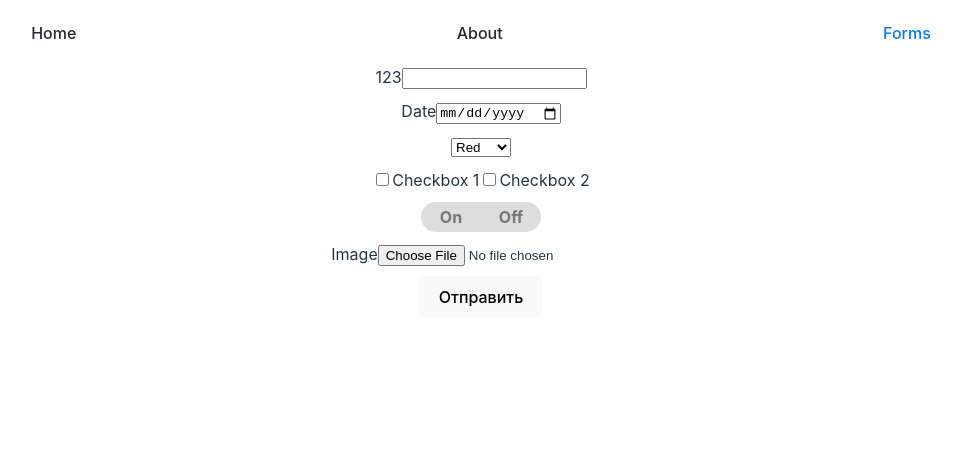
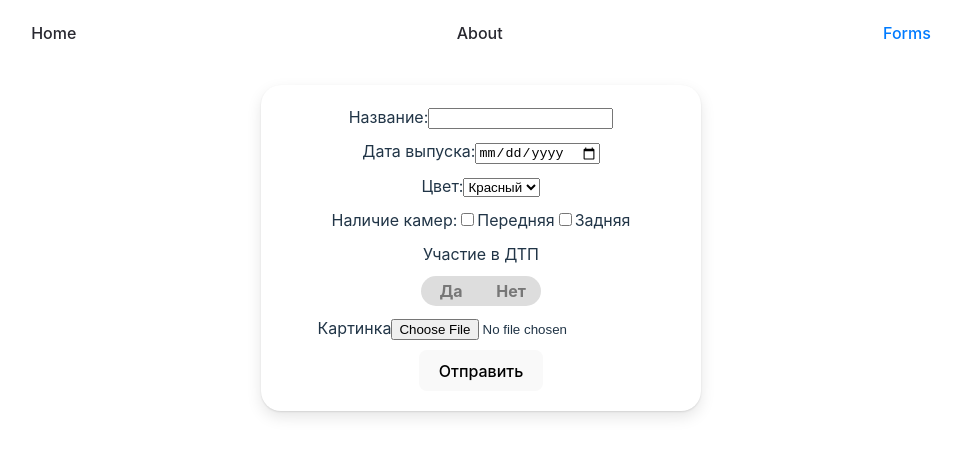
Before and after one commit to fkodirov/vite-react-ts, a React (Vite) app: page /forms in a window 1280 px wide. Shown: the top 456 px of the page, without its empty margins (159-1121 px from the left). Built offline with nearby package versions, Linux system fonts and the light colour scheme.

Commit message:
feat: check form and add card

```diff
--- a/src/App.tsx
+++ b/src/App.tsx
@@ -23,5 +23,4 @@ function App() {
     </>
   );
 }
-
 export default App;
--- a/src/components/form.tsx
+++ b/src/components/form.tsx
@@ -1,9 +1,19 @@
-import React from 'react';
-
+import React, { ChangeEvent } from 'react';
 interface Props {
   onSubmit: (formData: FormData) => void;
 }
 
+interface State {
+  inputFilled: boolean;
+  dateInputFilled: boolean;
+  selectFilled: boolean;
+  checkbox1Filled: boolean;
+  checkbox2Filled: boolean;
+  onRadioFilled: boolean;
+  offRadioFilled: boolean;
+  imageFilled: boolean;
+}
+let valid: number;
 class UncontrolledComponent extends React.Component<Props> {
   inputRef = React.createRef<HTMLInputElement>();
   dateInputRef = React.createRef<HTMLInputElement>();
@@ -14,65 +24,124 @@ class UncontrolledComponent extends React.Component<Props> {
   offRadioRef = React.createRef<HTMLInputElement>();
   imageRef = React.createRef<HTMLInputElement>();
 
+  state: State = {
+    inputFilled: true,
+    dateInputFilled: true,
+    selectFilled: true,
+    checkbox1Filled: true,
+    checkbox2Filled: true,
+    onRadioFilled: true,
+    offRadioFilled: true,
+    imageFilled: true,
+  };
   handleSubmit = (event: React.FormEvent<HTMLFormElement>) => {
     event.preventDefault();
-    console.log(this.inputRef.current?.value);
-    console.log(this.dateInputRef.current?.value);
-    console.log(this.selectRef.current?.value);
-    console.log(this.checkbox1Ref.current?.value);
-    console.log(this.checkbox2Ref.current?.value);
-    console.log(this.onRadioRef.current?.value);
-    console.log(this.offRadioRef.current?.value);
+    valid = 0;
+    const formData = new FormData(event.currentTarget);
 
-    if (this.imageRef.current?.files) console.log(this.imageRef.current?.files[0]);
-    this.props.onSubmit({
-      input: this.inputRef.current?.value,
-      date: this.dateInputRef.current?.value,
-      select: this.selectRef.current?.value,
-      checkbox1: this.checkbox1Ref.current?.checked,
-      checkbox2: this.checkbox2Ref.current?.checked,
-      switcher: this.onRadioRef.current?.checked ? 'on' : 'off',
-      image: this.imageRef.current?.files?.[0],
-    });
+    if (!this.inputRef.current?.value) {
+      valid++;
+      this.setState({ inputFilled: false });
+    } else {
+      this.setState({ inputFilled: true });
+    }
+
+    if (!this.dateInputRef.current?.value) {
+      valid++;
+      this.setState({ dateInputFilled: false });
+    } else {
+      this.setState({ dateInputFilled: true });
+    }
+    if (!this.checkbox1Ref.current?.checked && !this.checkbox2Ref.current?.checked) {
+      valid++;
+      this.setState({ checkbox1Filled: false });
+      this.setState({ checkbox2Filled: false });
+    } else {
+      this.setState({ checkbox1Filled: true });
+      this.setState({ checkbox2Filled: true });
+    }
+    if (!this.onRadioRef.current?.checked && !this.offRadioRef.current?.checked) {
+      valid++;
+      this.setState({ onRadioFilled: false });
+      this.setState({ offRadioFilled: false });
+    } else {
+      this.setState({ onRadioFilled: true });
+      this.setState({ offRadioFilled: true });
+    }
+    if (this.imageRef.current?.files) {
+      if (!this.imageRef.current?.files[0]) {
+        valid++;
+        this.setState({ imageFilled: false });
+      } else {
+        this.setState({ imageFilled: true });
+      }
+    }
+
+    if (valid == 0) this.props.onSubmit(formData);
+    else alert('Пожалуйста, заполните поля помеченные красным.');
   };
-
+  handleInputChange = (event: ChangeEvent<HTMLInputElement>) => {
+    const inputFilled = event.target.value;
+    this.setState({ inputFilled });
+  };
   render() {
-    // const { label } = this.props;
+    const {
+      inputFilled,
+      dateInputFilled,
+      checkbox1Filled,
+      checkbox2Filled,
+      onRadioFilled,
+      offRadioFilled,
+      imageFilled,
+    } = this.state;
     return (
-      <form onSubmit={this.handleSubmit}>
+      <form onSubmit={this.handleSubmit} className="my-form">
         <div>
-          <label htmlFor="text-input">123</label>
-          <input type="text" ref={this.inputRef} name="text-input" />
+          <label htmlFor="textinput" style={{ color: inputFilled ? 'inherit' : 'red' }}>
+            Название:
+          </label>
+          <input type="text" ref={this.inputRef} name="textinput" />
         </div>
         <div>
-          <label htmlFor="date-input">Date</label>
+          <label htmlFor="date-input" style={{ color: dateInputFilled ? 'inherit' : 'red' }}>
+            Дата выпуска:
+          </label>
           <input type="date" ref={this.dateInputRef} name="date-input" />
         </div>
         <div>
+          Цвет:
           <select ref={this.selectRef} name="color-selection">
-            <option value="red">Red</option>
-            <option value="green">Green</option>
-            <option value="blue">Blue</option>
+            <option value="Красный">Красный</option>
+            <option value="Зеленый">Зеленый</option>
+            <option value="Синий">Синий</option>
           </select>
         </div>
         <div>
+          <span style={{ color: checkbox1Filled || checkbox2Filled ? 'inherit' : 'red' }}>
+            Наличие камер:
+          </span>
           <label>
             <input type="checkbox" ref={this.checkbox1Ref} name="checkbox-1" />
-            Checkbox 1
+            Передняя
           </label>
           <label>
             <input type="checkbox" ref={this.checkbox2Ref} name="checkbox-2" />
-            Checkbox 2
+            Задняя
           </label>
         </div>
+        <span style={{ color: onRadioFilled || offRadioFilled ? 'inherit' : 'red' }}>
+          Участие в ДТП
+        </span>
         <div className="switcher">
-          <input type="radio" id="on" name="switcher" value="on" ref={this.onRadioRef} />
-          <label htmlFor="on">On</label>
-          <input type="radio" id="off" name="switcher" value="off" ref={this.offRadioRef} />
-          <label htmlFor="off">Off</label>
+          <input type="radio" id="on" name="switcher" value="Да" ref={this.onRadioRef} />
+          <label htmlFor="on">Да</label>
+          <input type="radio" id="off" name="switcher" value="Нет" ref={this.offRadioRef} />
+          <label htmlFor="off">Нет</label>
         </div>
         <div>
-          <label htmlFor="image-input">Image</label>
+          <label htmlFor="image-input" style={{ color: imageFilled ? 'inherit' : 'red' }}>
+            Картинка
+          </label>
           <input type="file" accept="image/*" ref={this.imageRef} name="image-input" />
         </div>
         <button type="submit">Отправить</button>
--- a/src/components/newcard.tsx
+++ b/src/components/newcard.tsx
@@ -1,31 +1,107 @@
-import React from 'react';
+import { Component } from 'react';
 
-interface NewCardProps {
-  data: {
-    input: string | undefined;
-    date: string | undefined;
-    select: string | undefined;
-    checkbox1: boolean | undefined;
-    checkbox2: boolean | undefined;
-    radio: string;
-    image: File | undefined;
-  };
+interface Props {
+  data: FormData;
 }
 
-const NewCard: React.FC<NewCardProps> = ({ data }) => {
-  const { input, date, select, checkbox1, checkbox2, radio, image } = data;
+interface State {
+  textInputValue: string;
+  dateInputValue: string;
+  colorSelectionValue: string;
+  checkbox1Checked: boolean;
+  checkbox2Checked: boolean;
+  switcherValue: string;
+  imageSrc: string;
+}
 
-  return (
-    <div>
-      <div>{input}</div>
-      <div>{date}</div>
-      <div>{select}</div>
-      <div>{checkbox1 ? checkbox1.toString() : ''}</div>
-      <div>{checkbox2 ? checkbox2.toString() : ''}</div>
-      <div>{radio}</div>
-      {image && <img src={URL.createObjectURL(image)} alt="uploaded" />}
-    </div>
-  );
-};
+class NewCard extends Component<Props, State> {
+  state: State = {
+    textInputValue: '',
+    dateInputValue: '',
+    colorSelectionValue: '',
+    checkbox1Checked: false,
+    checkbox2Checked: false,
+    switcherValue: '',
+    imageSrc: '',
+  };
+
+  componentDidMount() {
+    const { data } = this.props;
+    const textInputValue = data.get('textinput') as string;
+    const dateInputValue = data.get('date-input') as string;
+    const colorSelectionValue = data.get('color-selection') as string;
+    const checkbox1Checked = Boolean(data.get('checkbox-1'));
+    const checkbox2Checked = Boolean(data.get('checkbox-2'));
+    const switcherValue = data.get('switcher') as string;
+    const imageFile = data.get('image-input') as File;
+
+    if (textInputValue) {
+      this.setState({ textInputValue });
+    }
+    if (dateInputValue) {
+      this.setState({ dateInputValue });
+    }
+    if (colorSelectionValue) {
+      this.setState({ colorSelectionValue });
+    }
+    if (checkbox1Checked) {
+      this.setState({ checkbox1Checked });
+    }
+    if (checkbox2Checked) {
+      this.setState({ checkbox2Checked });
+    }
+    if (switcherValue) {
+      this.setState({ switcherValue });
+    }
+    if (imageFile) {
+      const reader = new FileReader();
+      reader.readAsDataURL(imageFile);
+      reader.onload = () => {
+        if (typeof reader.result === 'string') {
+          this.setState({ imageSrc: reader.result });
+        }
+      };
+    }
+  }
+
+  render() {
+    const {
+      textInputValue,
+      dateInputValue,
+      colorSelectionValue,
+      checkbox1Checked,
+      checkbox2Checked,
+      switcherValue,
+      imageSrc,
+    } = this.state;
+
+    return (
+      <div className="new-card">
+        <div>
+          <strong>Название: </strong> {textInputValue}
+        </div>
+        <div>
+          <strong>Дата выпуска: </strong> {dateInputValue}
+        </div>
+        <div>
+          <strong>Цвет: </strong> {colorSelectionValue}
+        </div>
+        <div>
+          <strong>Камера: </strong>
+          {checkbox1Checked ? (checkbox2Checked ? 'Задняя/Передняя' : 'Передняя') : 'Задняя'}
+        </div>
+
+        <div>
+          <strong>Участие в ДТП: </strong> {switcherValue}
+        </div>
+        {imageSrc && (
+          <div>
+            <img src={imageSrc} className="card-img" alt="Uploaded file" />
+          </div>
+        )}
+      </div>
+    );
+  }
+}
 
 export default NewCard;
--- a/src/index.css
+++ b/src/index.css
@@ -24,9 +24,6 @@ a:hover {
 
 body {
   margin: 0;
-  /* display: flex;
-  place-items: center;
-  min-width: 320px; */
   min-height: 100vh;
 }
 
@@ -58,6 +55,14 @@ form {
   flex-direction: column;
   align-items: center;
   gap: 10px;
+}
+.my-form{
+  padding: 20px;
+  background-color: #fff;
+  border-radius: 20px;
+  box-shadow: 0 1px 2px 0 rgb(0 0 0 / 10%), 0 6px 15px 0 rgb(0 0 0 / 10%);
+  width: 400px;
+  margin: 20px auto;
 }
 
 .switcher {
@@ -95,6 +100,28 @@ form {
   background-color: #00bfff;
   color: #fff;
 }
+.new-cards{
+  display: flex;
+  flex-wrap: wrap;
+  justify-content: center;
+  margin-top: 20px;
+  margin-bottom: 20px;
+  gap: 15px;
+}
+.new-card{
+  padding: 20px;
+  background-color: #fff;
+  border-radius: 20px;
+  box-shadow: 0 1px 2px 0 rgb(0 0 0 / 10%), 0 6px 15px 0 rgb(0 0 0 / 10%);
+  display: flex;
+  flex-direction: column;
+  gap: 10px;
+  width: 250px;
+}
+.card-img{
+  height: 117px;
+  width: 220px;
+}
 
 @media (prefers-color-scheme: light) {
   :root {
--- a/src/pages/formsPages.tsx
+++ b/src/pages/formsPages.tsx
@@ -1,4 +1,4 @@
-import React, { Component } from 'react';
+import { Component } from 'react';
 import UncontrolledComponent from '../components/form';
 import NewCard from '../components/newcard';
 
@@ -10,7 +10,6 @@ class FormsPage extends Component {
 
   handleSubmit = (formData: FormData): void => {
     const { cardData } = this.state;
-    console.log(cardData);
     this.setState({
       cardData: [...cardData, formData],
       showHeader: true,
@@ -22,7 +21,7 @@ class FormsPage extends Component {
     return (
       <div>
         <UncontrolledComponent onSubmit={this.handleSubmit} />
-        <div className="myClass">
+        <div className="new-cards">
           {cardData.map((data, index) => (
             <NewCard key={index} data={data} />
           ))}
```
